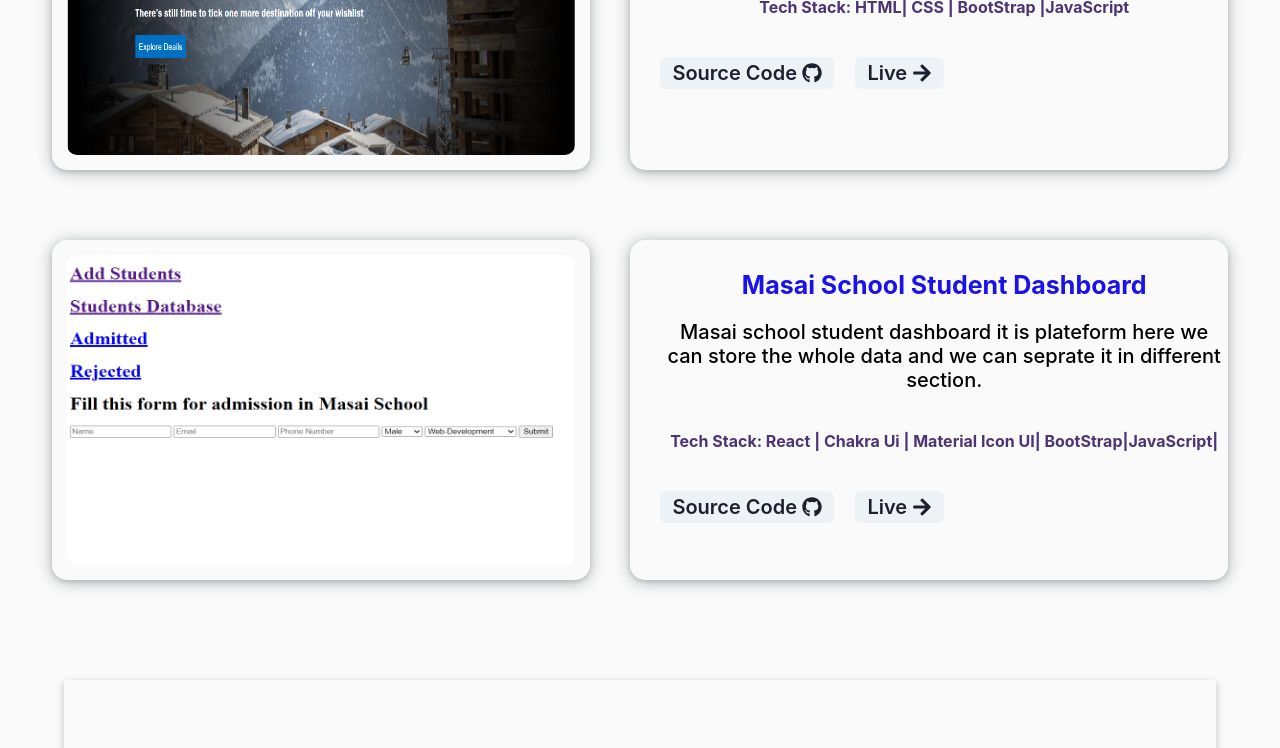
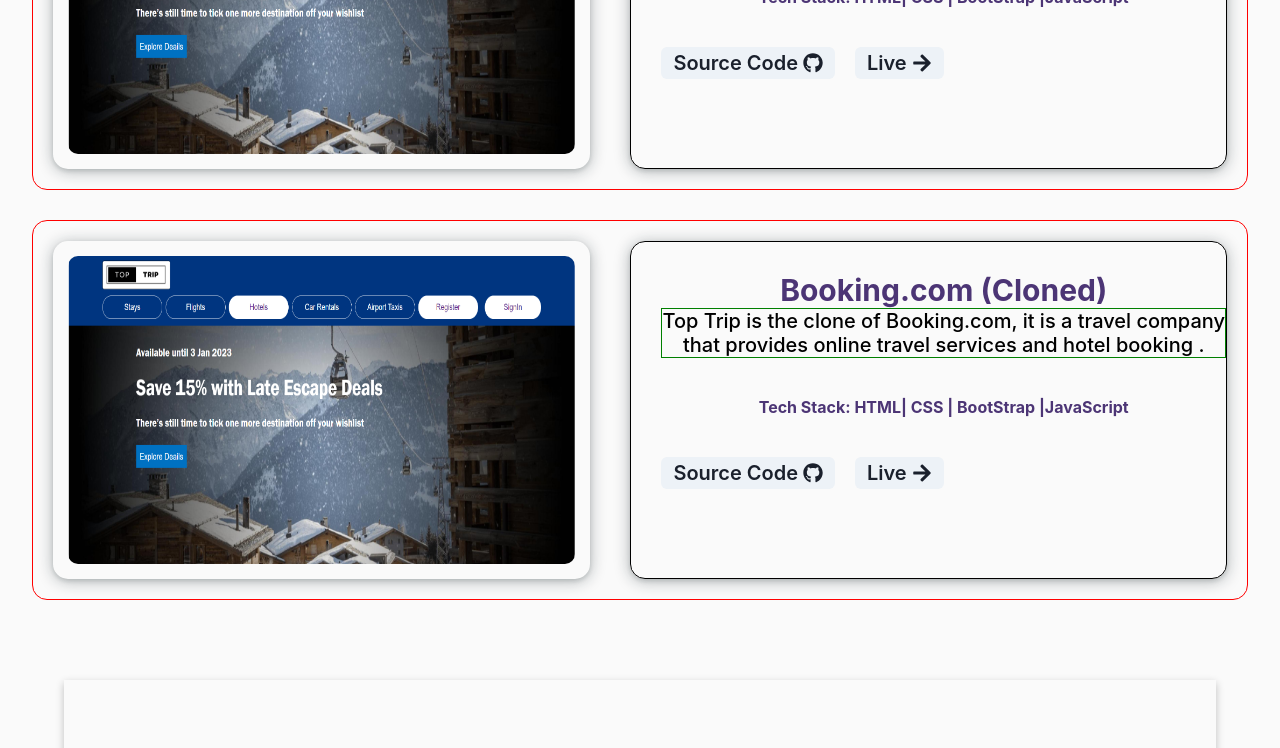
Before and after one commit to suhail3535/suhail3535khan.github.io, a React (Create React App) app: page / in a window 1280 px wide. Shown: the part 3685-4433 px from the top of the page. Built offline with nearby package versions, Linux system fonts and the light colour scheme.

Commit message:
projrctupdate

```diff
--- a/src/Components/Project/MajorProject.jsx
+++ b/src/Components/Project/MajorProject.jsx
@@ -250,17 +250,16 @@
             </Box>
           </Box>
         </div>
-
         <div
           className="project-card"
-          data-aos=""
+          // data-aos=""
           id={style.major_projectDiv}
         >
           <Box className={style.major_project_imgDiv}>
             <Image
               className="project-skills-card-img"
-              src="./4.png"
-              alt="triphub"
+              src="./3.png"
+              alt="Toptrip"
             />
           </Box>
 
@@ -273,7 +272,7 @@
               id={style.major_project_detailsDiv_Heading}
               size={["md", "md", "md", "lg"]}
             >
-              Masai School Student Dashboard
+              Booking.com (Cloned)
             </Heading>
             <Heading
               className="project-description"
@@ -281,16 +280,15 @@
               fontWeight="500"
               size={["xs", "sm", "sm", "md"]}
             >
-              Masai school student dashboard it is plateform here we can store
-              the whole data and we can seprate it in different section.
+              Top Trip is the clone of Booking.com, it is a travel company that
+              provides online travel services and hotel booking .
             </Heading>
             <Heading
               className="project-tech-stack"
               id={style.major_project_detailsDiv_tehcs}
               size={["sm", "sm", "sm", "sm"]}
             >
-              Tech Stack: React | Chakra Ui | Material Icon UI|
-              BootStrap|JavaScript|
+              Tech Stack: HTML| CSS | BootStrap |JavaScript
             </Heading>
             <Box
               className="project-card-btn"
@@ -304,7 +302,7 @@
                   className="project-github-link"
                   id={style.links}
                   rel="noreferrer"
-                  href="https://github.com/masai-course/suhail_khan_fw21_0245/tree/master/unit-2/sprint-3/day-4/you/u2c4"
+                  href="https://github.com/suhail3535/glad-airplane-61"
                   target="_blank"
                 >
                   Source Code
@@ -319,7 +317,7 @@
                 <a
                   className={style.links}
                   rel="noreferrer"
-                  href="https://masaidashbord.netlify.app/"
+                  href="https://top-tripcom.netlify.app/"
                   target="_blank"
                 >
                   Live
@@ -333,3 +331,71 @@
       </div>
     );
 }
+
+//  <div className="project-card" data-aos="" id={style.major_projectDiv}>
+//    <Box className={style.major_project_imgDiv}>
+//      <Image className="project-skills-card-img" src="./4.png" alt="triphub" />
+//    </Box>
+
+//    <Box
+//      className={style.major_project_detailsDiv}
+//      color={colorMode === "light" ? "#4C3575" : "#371B58"}
+//    >
+//      <Heading
+//        className="project-title"
+//        id={style.major_project_detailsDiv_Heading}
+//        size={["md", "md", "md", "lg"]}
+//      >
+//        Masai School Student Dashboard
+//      </Heading>
+//      <Heading
+//        className="project-description"
+//        id={style.major_project_detailsDiv_detail}
+//        fontWeight="500"
+//        size={["xs", "sm", "sm", "md"]}
+//      >
+//        Masai school student dashboard it is plateform here we can store the
+//        whole data and we can seprate it in different section.
+//      </Heading>
+//      <Heading
+//        className="project-tech-stack"
+//        id={style.major_project_detailsDiv_tehcs}
+//        size={["sm", "sm", "sm", "sm"]}
+//      >
+//        Tech Stack: React | Chakra Ui | Material Icon UI| BootStrap|JavaScript|
+//      </Heading>
+//      <Box
+//        className="project-card-btn"
+//        id={style.major_project_detailsDi_btnDiv}
+//      >
+//        <Button className="project-card-btn" size={["xs", "sm", "sm", "sm"]}>
+//          <a
+//            className="project-github-link"
+//            id={style.links}
+//            rel="noreferrer"
+//            href="https://github.com/masai-course/suhail_khan_fw21_0245/tree/master/unit-2/sprint-3/day-4/you/u2c4"
+//            target="_blank"
+//          >
+//            Source Code
+//          </a>
+//          &nbsp;
+//          <FaGithub />
+//        </Button>
+//        <Button
+//          className="project-deployed-link"
+//          size={["xs", "sm", "sm", "sm"]}
+//        >
+//          <a
+//            className={style.links}
+//            rel="noreferrer"
+//            href="https://masaidashbord.netlify.app/"
+//            target="_blank"
+//          >
+//            Live
+//          </a>
+//          &nbsp;
+//          <FaArrowRight />
+//        </Button>
+//      </Box>
+//    </Box>
+//  </div>;
--- a/src/Components/Project/Project.module.css
+++ b/src/Components/Project/Project.module.css
@@ -13,7 +13,7 @@
 }
 
 #major_projectDiv {
-    border: 0px solid red;
+    border: 1px solid red;
     color: #4C3575;
     width: 95%;
     margin: auto;
@@ -52,7 +52,7 @@
     background: linear-gradient(90deg, rgb(239, 237, 244) 0%, rgb(199, 235, 224) 50%, rrgb(190, 180, 207)100%);
     margin: 20px;
     box-shadow: rgba(14, 30, 37, 0.12) 0px 2px 4px 0px, rgba(14, 30, 37, 0.32) 0px 2px 16px 0px;
-    border: 0px solid black;
+    border: 1px solid black;
     width: 50%;
     border-radius: 15px;
     padding-left: 2.5%;
@@ -60,7 +60,7 @@
 
 }
 
-#major_project_detailsDiv_Heading {
+.major_project_detailsDiv_Heading {
     margin-bottom: 20px;
   color:  rgb(25, 18, 235);
     font-size: 25px;
@@ -69,7 +69,7 @@
 
 #major_project_detailsDiv_detail {
     margin-bottom: 40px;
-    border: 0px solid green;
+    border: 1px solid green;
     color: black;
 }
 
```
Also changed, not shown: 1 other file (tests, documents, lock files or other folders).
